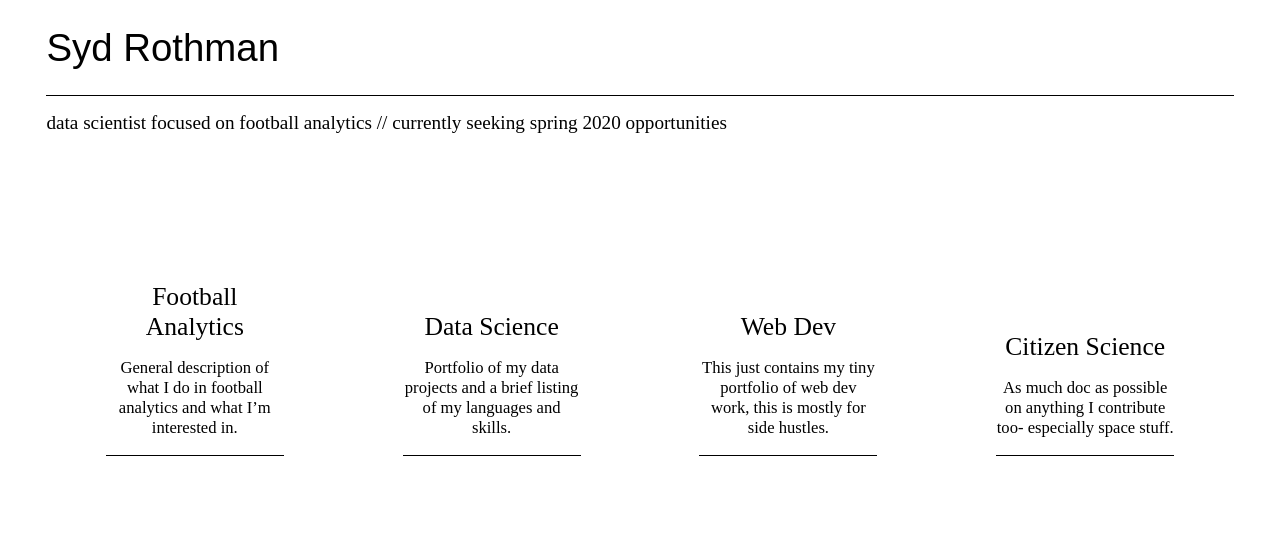
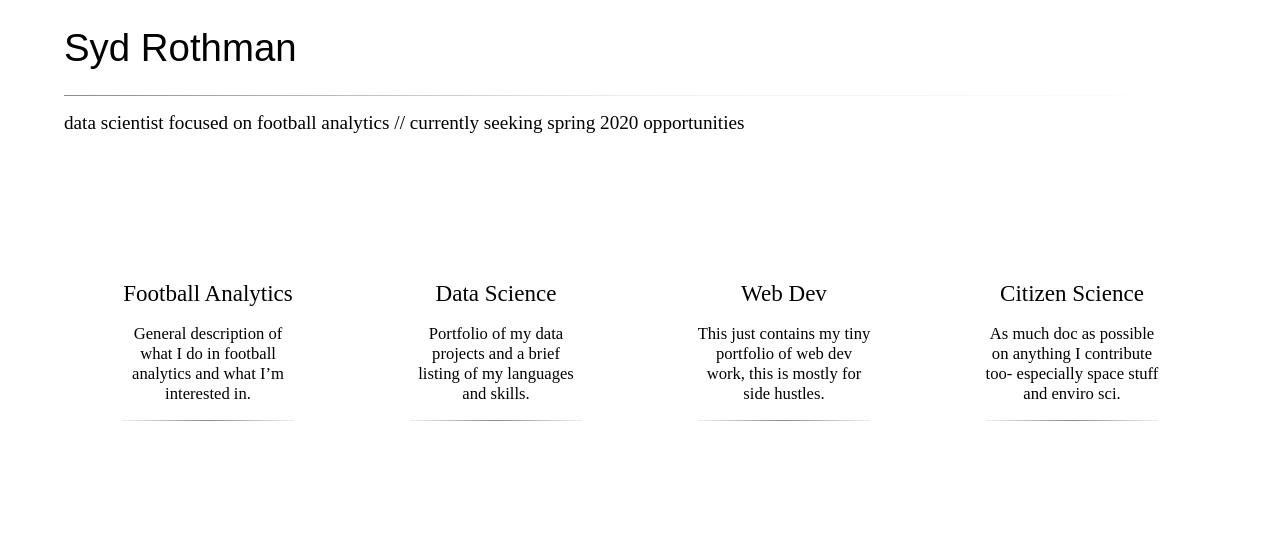
Before and after one commit to sydroth/sydroth, a PHP site: page /index.html/index.html in a window 1280 px wide. Shown: the top 540 px of the page. Run offline with PHP 8.4, Linux system fonts and the light colour scheme.

Commit message:
homepage progress on 11/20

```diff
--- a/index.html/index.html
+++ b/index.html/index.html
@@ -1,11 +1,16 @@
-<!DOCTYPE html><html lang="en"><head><style>html {
-  background: white;
-  background-size: cover;
-  margin-left: 3%;
-  margin-right: 3%;
+<!DOCTYPE html><html lang="en"><head><style>.html-back {
+  background: linear-gradient(180deg, rgba(91,98,54,.8), rgba(91,98,54,0) 5%),
+              linear-gradient(0deg, rgba(91,98,54,.8), rgba(91,98,54,0) 5%),
+              linear-gradient(270deg, rgba(91,98,54, .8), rgba(91,98,54,0) 5%),
+              linear-gradient(90deg, rgba(91,98,54,.8), rgba(91,98,54,0) 5%);
+  background-size: contain;
+  background-repeat: no-repeat;
+
 }
 
 body {
+  margin-left: 5%;
+  margin-right: 5%;
 }
 
 h1 {
@@ -34,7 +39,10 @@ p {
 }
 
 .title-line {
-  border-top: .1vw solid black;
+  border: 0;
+  height: 1px;
+  background-image: -webkit-linear-gradient(left, #8c8b8b, #f0f0f0, #ffffff);
+
 }
 
 
@@ -43,7 +51,7 @@ p {
   border: black;
   border-size: 2px;
   font: 'Garamond', serif;
-  font-size: 2vw;
+  font-size: 1.8vw;
   text-align: center;
   text-overflow: none;
   display: inline-block;
@@ -51,9 +59,29 @@ p {
 }
 
 .cat-line {
-  border-top: .1vw solid black;
-  width: 90%;
-  padding: 5%;
-  border-style:
+  border: 0;
+  height: 1px;
+  background-image: -webkit-linear-gradient(left, #f0f0f0, #8c8b8b, #f0f0f0);
+  background-image: -moz-linear-gradient(left, #f0f0f0, #8c8b8b, #f0f0f0);
+  background-image: -ms-linear-gradient(left, #f0f0f0, #8c8b8b, #f0f0f0);
+  background-image: -o-linear-gradient(left, #f0f0f0, #8c8b8b, #f0f0f0);
 }
-<script src="https://fonts.googleapis.com/css?family=Proxima+Nova&amp;display=swap"></script></style></head><body><h1>Syd Rothman</h1><div class="title-line"></div><h2>data scientist focused on football analytics // currently seeking spring 2020 opportunities</h2><br><br><br><br><div class="container"><div class="cat-box">Football Analytics<p>General description of what I do in football analytics and what I’m interested in.</p><div class="cat-line"></div></div><div class="cat-box">Data Science<p>Portfolio of my data projects and a brief listing of my languages and skills.</p><div class="cat-line"></div></div><div class="cat-box">Web Dev<p>This just contains my tiny portfolio of web dev work, this is mostly for side hustles.</p><div class="cat-line"></div></div><div class="cat-box">Citizen Science<p>As much doc as possible on anything I contribute too- especially space stuff.</p><div class="cat-line"></div></div></div></body></html>
+
+
+.shelved-border-attempt {
+  background: linear-gradient(180deg, rgba(91,98,54,.8), rgba(91,98,54,0) 5%),
+              linear-gradient(0deg, rgba(91,98,54,.8), rgba(91,98,54,0) 5%),
+              linear-gradient(270deg, rgba(91,98,54, .8), rgba(91,98,54,0) 5%),
+              linear-gradient(90deg, rgba(91,98,54,.8), rgba(91,98,54,0) 5%);
+  background-size: cover;
+
+}           <script src="https://fonts.googleapis.com/css?family=Proxima+Nova&amp;display=swap"></script></style></head><body><h1>Syd Rothman</h1><div class="title-line"></div><h2>data scientist focused on football analytics // currently seeking spring 2020 opportunities</h2><br><br><br><br><div class="container"><div class="cat-box">Football Analytics<p>General description of what I do in football analytics and what I’m interested in.</p><div class="cat-line"></div></div><div class="cat-box">Data Science<p>Portfolio of my data projects and a brief listing of my languages and skills.</p><div class="cat-line"></div></div><div class="cat-box">Web Dev<p>This just contains my tiny portfolio of web dev work, this is mostly for side hustles.</p><div class="cat-line"></div></div><div class="cat-box">Citizen Science<p>As much doc as possible on anything I contribute too- especially space stuff and enviro sci.</p><div class="cat-line"></div></div></div></body></html><!--		ol	li apple
+	li banana
+	li carrot
+
+p In order to link to another page on the site we use
+	p a(href aboutme.pug) Projects
+
+a(href google.com, target=_blank) Google Man
+
+p the target attribute opens link in new tab-->
```
Also changed, not shown: index.pug (+12 -1 lines), styles.css (+31 -11 lines).
